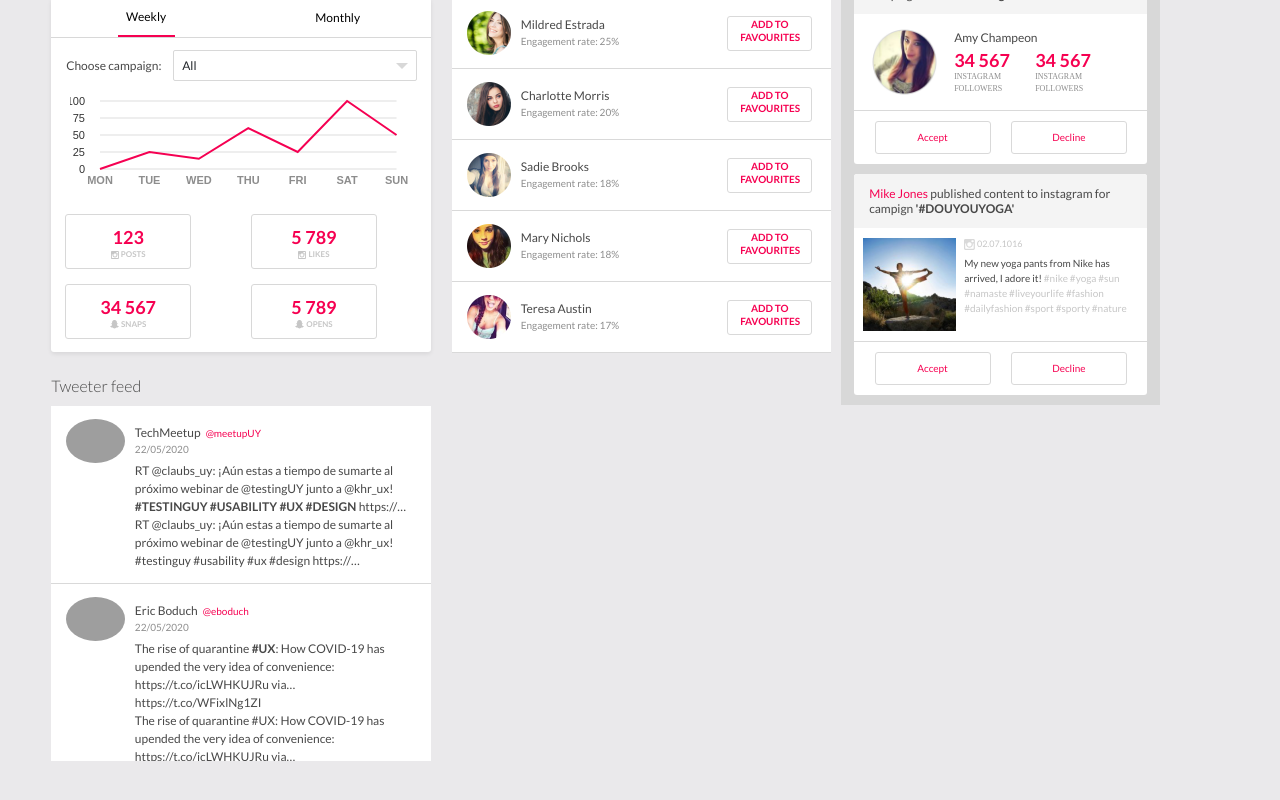
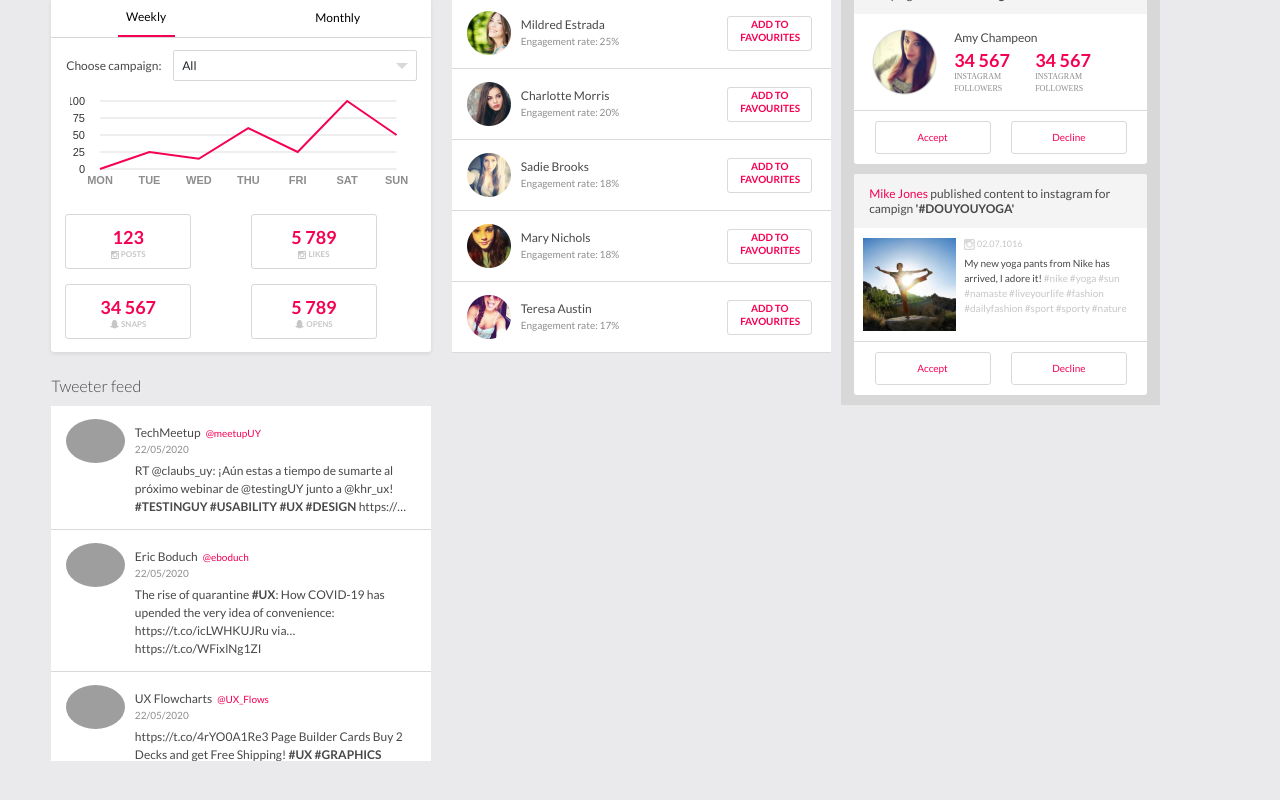
Before and after one commit to saransh-dhama/DesignTaskReact, a React (Create React App) app: page / in a window 1280 px wide. Shown: the part 468-1268 px from the top of the page. Built offline with nearby package versions, Linux system fonts and the light colour scheme; grey boxes are pictures that could not be loaded.

Commit message:
removed repeating tweets

```diff
--- a/src/pages/home/homePageComponents/tweetsBlock/index.js
+++ b/src/pages/home/homePageComponents/tweetsBlock/index.js
@@ -83,8 +83,6 @@ const Tweet = ({ data, ...props }) => {
 
 				<div className='tweet'>
 					<span dangerouslySetInnerHTML={createMarkup()}></span>
-					<br />
-					{data.text}
 				</div>
 			</div>
 		</TweetsDiv>
```
